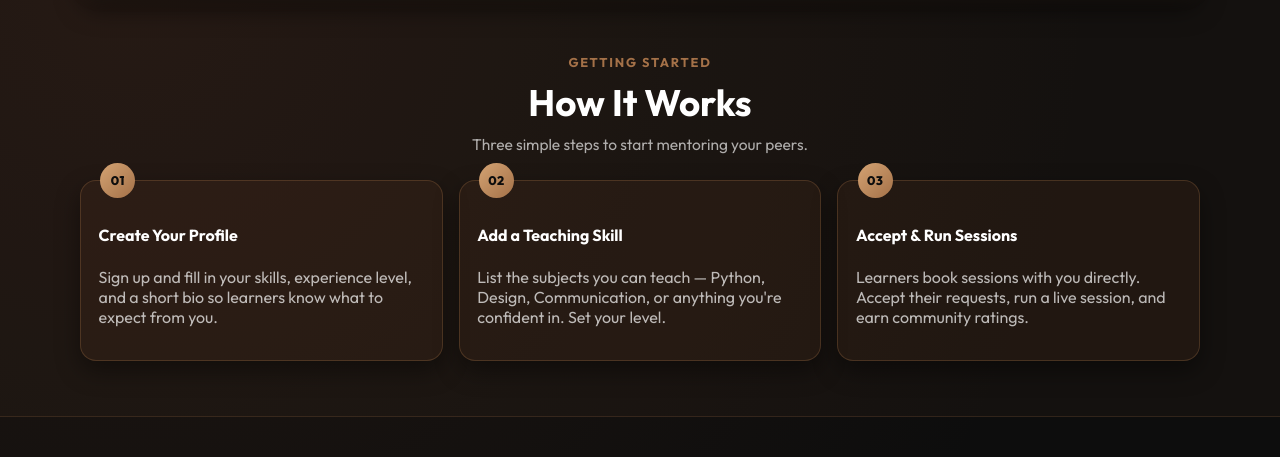
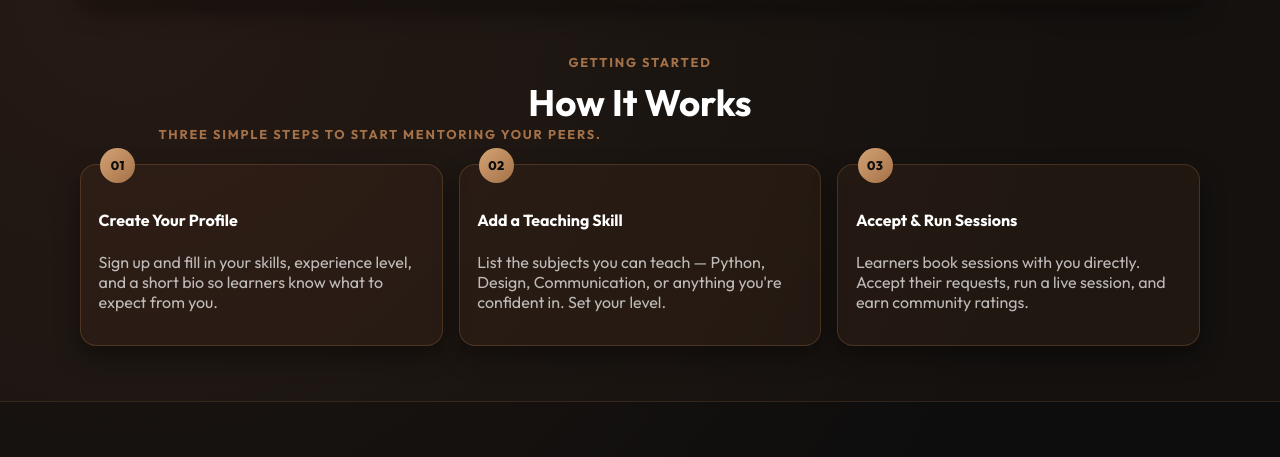
Before and after one commit to jatin-karma/skilllink, a Flask app: page /become-mentor in a window 1280 px wide. Shown: the part 385-842 px from the top of the page. Run offline with Flask 3, Linux system fonts and the light colour scheme; data comes from the database, SQL or seed files in the repository.

Commit message:
Fix mentor subtitle center alignment (specificity override)

```diff
--- a/static/css/style.css
+++ b/static/css/style.css
@@ -1362,23 +1362,19 @@ footer ul {
 }
 
 /* ── Be a Mentor section ── */
-.section-title .section-subtitle {
-    margin: 0.4rem auto 0;
+.section-subtitle {
+    margin-top: 0.4rem;
     color: rgba(255, 255, 255, 0.65);
     font-size: 0.97rem;
     max-width: 600px;
-    font-weight: 500;
-    letter-spacing: normal;
-    line-height: 1.6;
-    text-align: center;
-    text-transform: none;
-    text-wrap: balance;
-}
-
-.mentor-home-title .section-subtitle {
-    max-width: 48ch;
     margin-left: auto;
     margin-right: auto;
+    text-align: center;
+}
+
+/* Higher specificity (0,2,0) overrides .section-title p { margin:0 } (0,1,1) */
+.mentor-home-title .section-subtitle {
+    margin: 0.4rem auto 0;
     text-align: center;
 }
 
```
